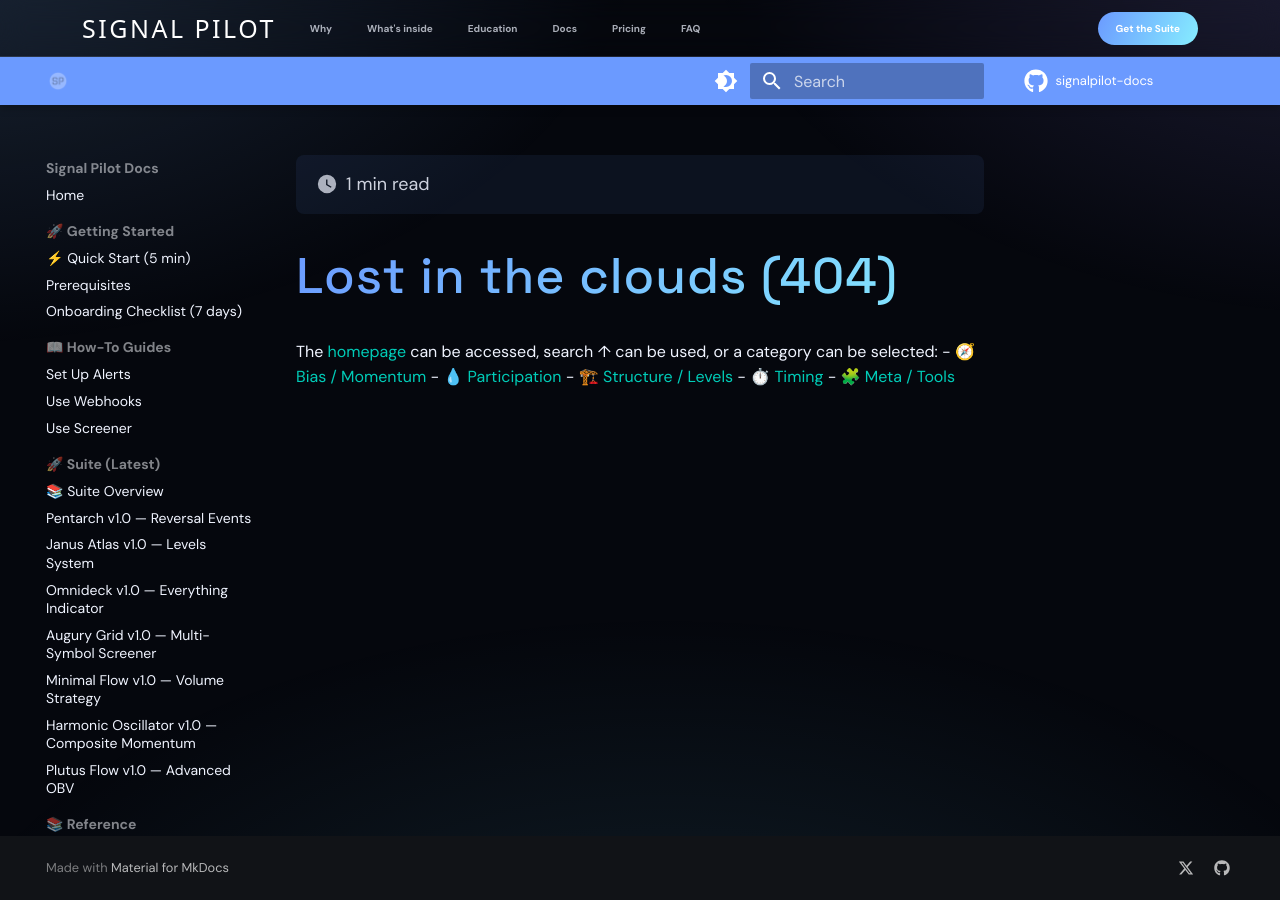
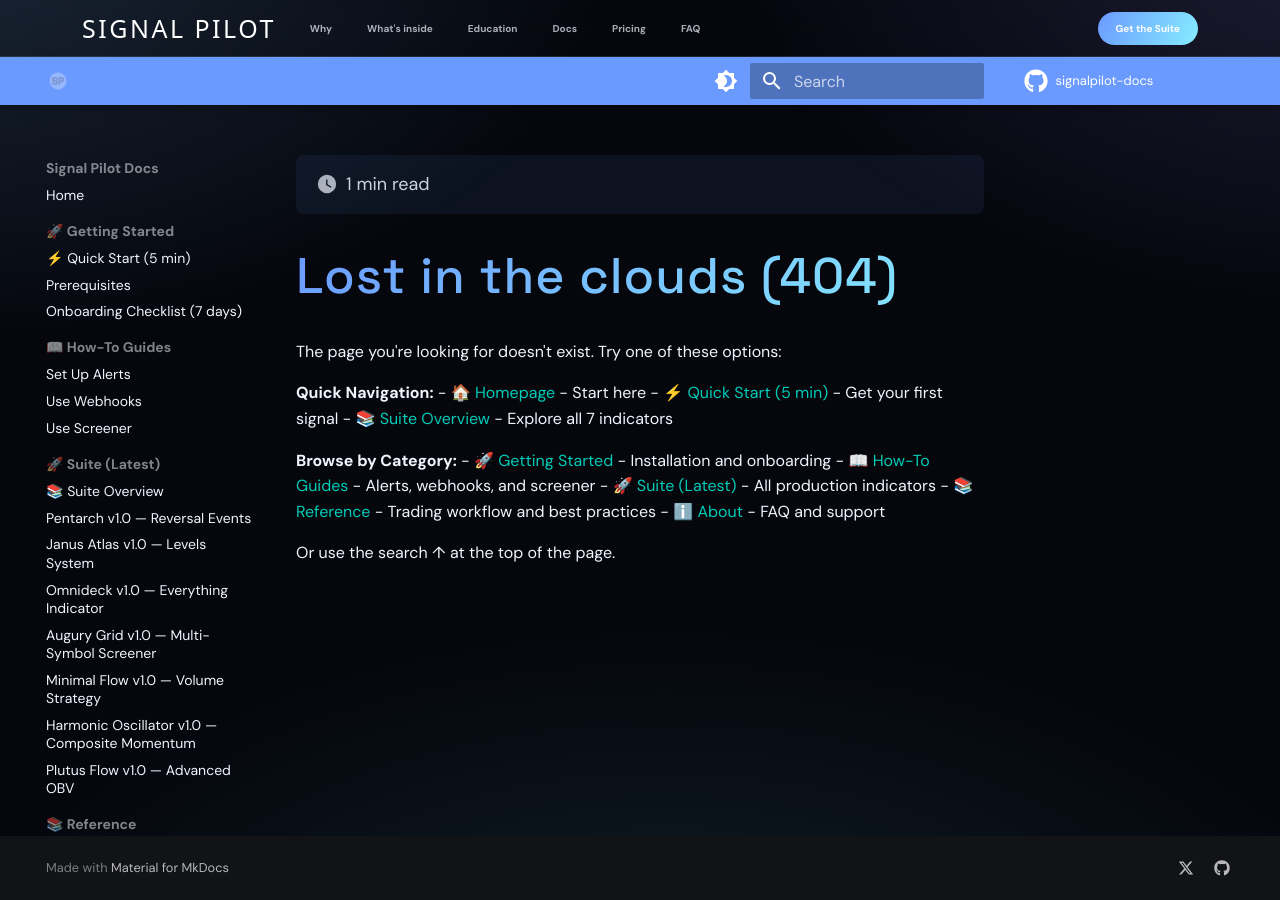
Before and after one commit to Signalpilot/signalpilot-docs, an MkDocs documentation site: the page built from docs/404.md, in a window 1280 px wide. Built offline with MkDocs 1.6.1 and Material for MkDocs 9.7.7, drawn with Linux system fonts in a browser that asks for light colours; some web fonts are replaced; comment, search, counter and statistics services are not loaded.

Commit message:
FIX: Update 404 page with current navigation structure
- Remove broken links to old category pages (bias-momentum, participation, etc.)
- Add meta description for SEO
- Link to current site structure (Getting Started, Suite, Reference, etc.)
- Improve UX with clear navigation options
- Organize links by category for better discoverability

Resolves all 404.md warnings in MkDocs build.

```diff
--- a/docs/404.md
+++ b/docs/404.md
@@ -1,8 +1,22 @@
+---
+title: Page Not Found (404)
+description: The page you're looking for doesn't exist. Navigate to the homepage or explore Signal Pilot documentation sections.
+---
+
 # Lost in the clouds (404)
 
-The [homepage](index.md) can be accessed, search ↑ can be used, or a category can be selected:
-- [🧭 Bias / Momentum](bias-momentum/index.md)
-- [💧 Participation](participation/index.md)
-- [🏗️ Structure / Levels](structure-levels/index.md)
-- [⏱️ Timing](timing/index.md)
-- [🧩 Meta / Tools](meta-tools/index.md)
+The page you're looking for doesn't exist. Try one of these options:
+
+**Quick Navigation:**
+- [🏠 Homepage](index.md) - Start here
+- [⚡ Quick Start (5 min)](start-quick.md) - Get your first signal
+- [📚 Suite Overview](suite-index.md) - Explore all 7 indicators
+
+**Browse by Category:**
+- [🚀 Getting Started](start-quick.md) - Installation and onboarding
+- [📖 How-To Guides](how-to-alerts.md) - Alerts, webhooks, and screener
+- [🚀 Suite (Latest)](suite-index.md) - All production indicators
+- [📚 Reference](ref-workflow.md) - Trading workflow and best practices
+- [ℹ️ About](about-faq.md) - FAQ and support
+
+Or use the search ↑ at the top of the page.
```
